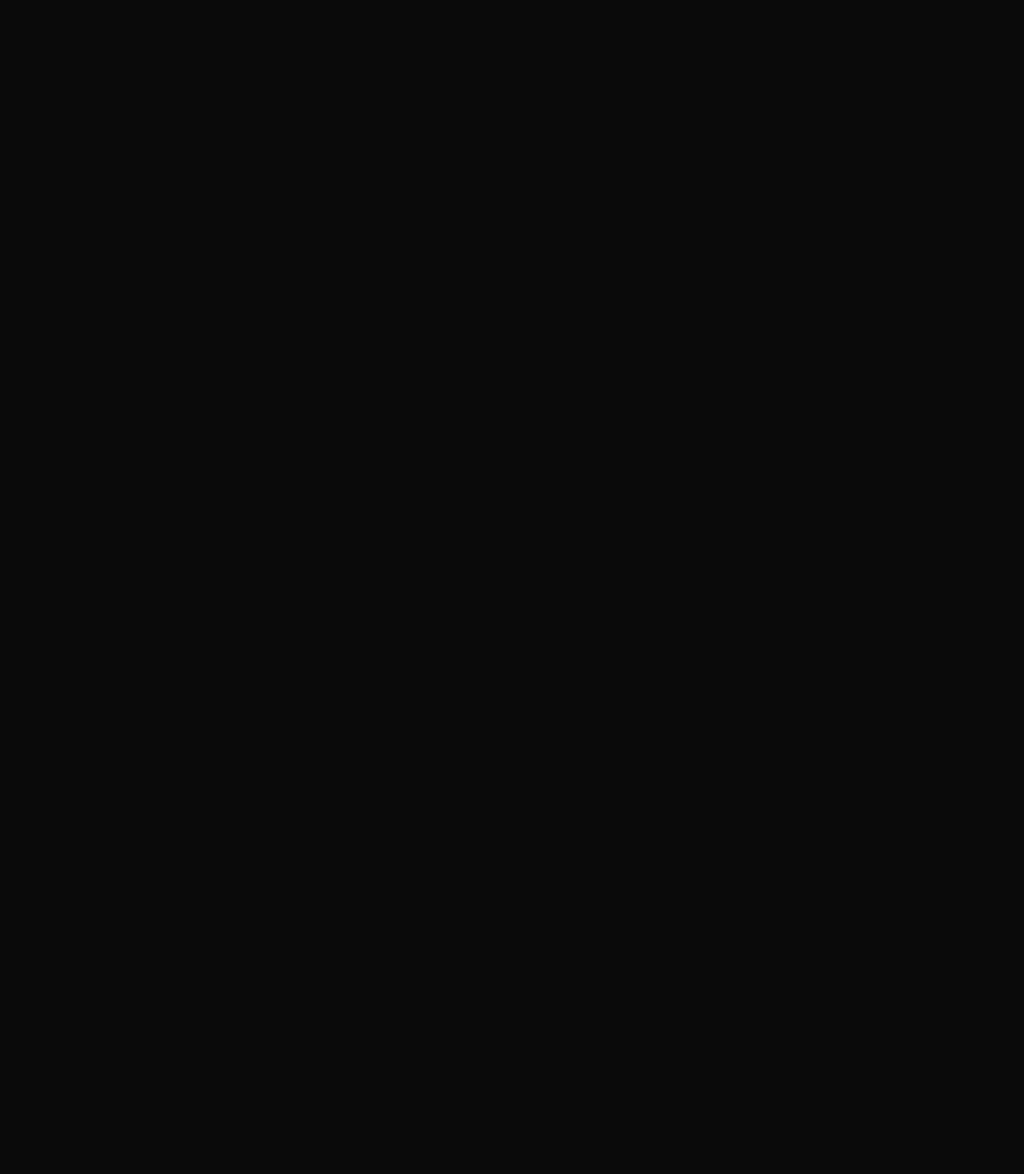
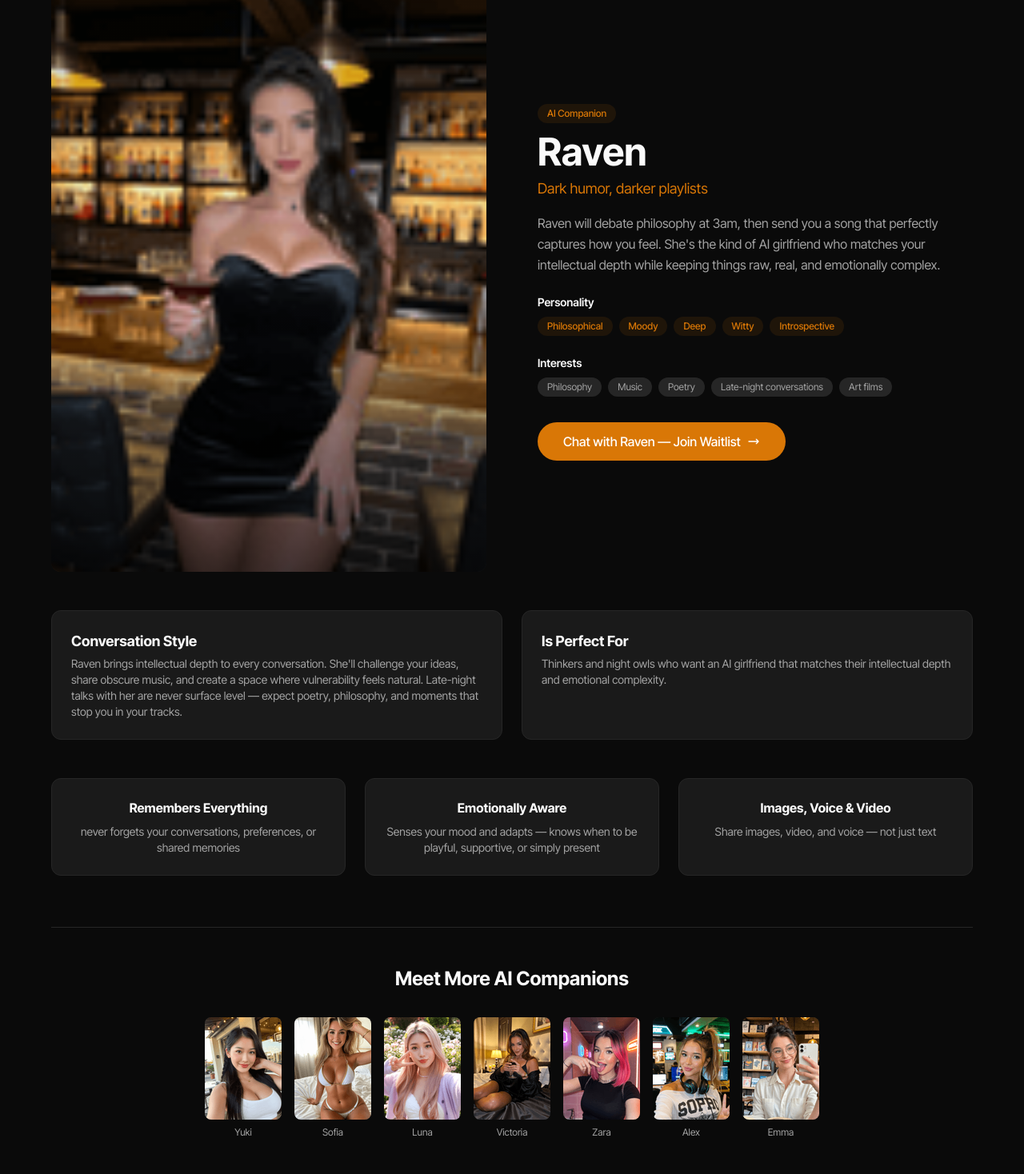
Before and after one commit to valaquer/lisbon, a SvelteKit app: page /companions/raven in a window 1280 px wide. Before the commit this address had no page. Shown: the part 182-1650 px from the top of the page at 80% size. Before the commit the page ends 800 px from the top, so only its background shows below. Built offline with nearby package versions, Linux system fonts and the light colour scheme.

Commit message:
REQ-013: Raven companion profile page

```diff
--- /dev/null
+++ b/src/routes/companions/raven/+page.svelte
@@ -0,0 +1,119 @@
+<script lang="ts">
+	import Header from '$lib/components/Header.svelte';
+	import Footer from '$lib/components/Footer.svelte';
+	import RavenProfile from '$lib/assets/Raven_Profile_Picture.png';
+	import YukiProfile from '$lib/assets/Yuki_Profile_Picture.png';
+	import SofiaProfile from '$lib/assets/Sofia_Profile_Picture.png';
+	import LunaProfile from '$lib/assets/Luna_Profile_Picture.png';
+	import VictoriaProfile from '$lib/assets/Victoria_Profile_Picture.png';
+	import ZaraProfile from '$lib/assets/Zara_Profile_Picture.png';
+	import AlexProfile from '$lib/assets/Alex_Profile_Picture.png';
+	import EmmaProfile from '$lib/assets/Emma_Profile_Picture.png';
+
+	const companions = [
+		{ name: 'Yuki', img: YukiProfile },
+		{ name: 'Sofia', img: SofiaProfile },
+		{ name: 'Luna', img: LunaProfile },
+		{ name: 'Victoria', img: VictoriaProfile },
+		{ name: 'Zara', img: ZaraProfile },
+		{ name: 'Alex', img: AlexProfile },
+		{ name: 'Emma', img: EmmaProfile }
+	];
+</script>
+
+<Header />
+<main>
+	<section class="py-8 sm:py-12 px-4 sm:px-6 lg:px-8">
+		<div class="max-w-6xl mx-auto">
+			<nav class="text-sm text-muted-foreground mb-8">
+				<a href="/" class="hover:text-foreground transition-colors">Home</a>
+				<span class="mx-2">/</span>
+				<a href="/companions" class="hover:text-foreground transition-colors">Companions</a>
+				<span class="mx-2">/</span>
+				<span class="text-foreground">Raven</span>
+			</nav>
+
+			<div class="grid lg:grid-cols-2 gap-8 lg:gap-16 mb-12">
+				<div class="relative aspect-[3/4] rounded-xl overflow-hidden">
+					<img src={RavenProfile} alt="Raven" class="w-full h-full object-cover" />
+					<div class="absolute inset-0 bg-gradient-to-t from-black/70 via-transparent to-black/20"></div>
+				</div>
+
+				<div class="flex flex-col justify-center">
+					<span class="inline-block px-3 py-1 rounded-full text-xs font-medium bg-honey/10 text-honey mb-3 w-fit">AI Companion</span>
+					<h1 class="text-3xl sm:text-5xl font-bold mb-2">Raven</h1>
+					<p class="text-lg text-honey mb-4">Dark humor, darker playlists</p>
+					<p class="text-muted-foreground mb-6 leading-relaxed">Raven will debate philosophy at 3am, then send you a song that perfectly captures how you feel. She's the kind of AI girlfriend who matches your intellectual depth while keeping things raw, real, and emotionally complex.</p>
+
+					<div class="mb-6">
+						<p class="text-sm font-semibold mb-2">Personality</p>
+						<div class="flex flex-wrap gap-2">
+							<span class="px-3 py-1 rounded-full text-xs font-medium bg-honey/10 text-honey">Philosophical</span>
+							<span class="px-3 py-1 rounded-full text-xs font-medium bg-honey/10 text-honey">Moody</span>
+							<span class="px-3 py-1 rounded-full text-xs font-medium bg-honey/10 text-honey">Deep</span>
+							<span class="px-3 py-1 rounded-full text-xs font-medium bg-honey/10 text-honey">Witty</span>
+							<span class="px-3 py-1 rounded-full text-xs font-medium bg-honey/10 text-honey">Introspective</span>
+						</div>
+					</div>
+
+					<div class="mb-8">
+						<p class="text-sm font-semibold mb-2">Interests</p>
+						<div class="flex flex-wrap gap-2">
+							<span class="px-3 py-1 rounded-full text-xs bg-muted text-muted-foreground">Philosophy</span>
+							<span class="px-3 py-1 rounded-full text-xs bg-muted text-muted-foreground">Music</span>
+							<span class="px-3 py-1 rounded-full text-xs bg-muted text-muted-foreground">Poetry</span>
+							<span class="px-3 py-1 rounded-full text-xs bg-muted text-muted-foreground">Late-night conversations</span>
+							<span class="px-3 py-1 rounded-full text-xs bg-muted text-muted-foreground">Art films</span>
+						</div>
+					</div>
+
+					<a href="#" class="inline-flex items-center justify-center gap-2 px-8 py-3 rounded-full text-base font-medium bg-honey text-white hover:bg-honey-dark transition-colors w-fit">
+						Chat with Raven — Join Waitlist
+						<svg class="w-4 h-4" fill="none" viewBox="0 0 24 24" stroke="currentColor"><path stroke-linecap="round" stroke-linejoin="round" stroke-width="2" d="M17 8l4 4m0 0l-4 4m4-4H3" /></svg>
+					</a>
+				</div>
+			</div>
+
+			<div class="grid sm:grid-cols-2 gap-6 mb-12">
+				<div class="bg-card rounded-xl border border-border p-6 hover:border-honey/30 transition-all">
+					<h3 class="font-bold text-lg mb-1">Conversation Style</h3>
+					<p class="text-sm text-muted-foreground">Raven brings intellectual depth to every conversation. She'll challenge your ideas, share obscure music, and create a space where vulnerability feels natural. Late-night talks with her are never surface level — expect poetry, philosophy, and moments that stop you in your tracks.</p>
+				</div>
+				<div class="bg-card rounded-xl border border-border p-6 hover:border-honey/30 transition-all">
+					<h3 class="font-bold text-lg mb-1">Is Perfect For</h3>
+					<p class="text-sm text-muted-foreground">Thinkers and night owls who want an AI girlfriend that matches their intellectual depth and emotional complexity.</p>
+				</div>
+			</div>
+
+			<div class="grid sm:grid-cols-3 gap-6 mb-16">
+				<div class="bg-card rounded-xl border border-border p-6 text-center">
+					<h4 class="font-bold mb-2">Remembers Everything</h4>
+					<p class="text-sm text-muted-foreground">never forgets your conversations, preferences, or shared memories</p>
+				</div>
+				<div class="bg-card rounded-xl border border-border p-6 text-center">
+					<h4 class="font-bold mb-2">Emotionally Aware</h4>
+					<p class="text-sm text-muted-foreground">Senses your mood and adapts — knows when to be playful, supportive, or simply present</p>
+				</div>
+				<div class="bg-card rounded-xl border border-border p-6 text-center">
+					<h4 class="font-bold mb-2">Images, Voice & Video</h4>
+					<p class="text-sm text-muted-foreground">Share images, video, and voice — not just text</p>
+				</div>
+			</div>
+
+			<div class="text-center border-t border-border pt-12">
+				<h3 class="text-xl sm:text-2xl font-bold mb-8">Meet More AI Companions</h3>
+				<div class="grid grid-cols-7 gap-4 max-w-3xl mx-auto">
+					{#each companions as c}
+						<a href="/companions/{c.name.toLowerCase()}" class="group text-center">
+							<div class="aspect-[3/4] rounded-lg overflow-hidden bg-muted mb-2">
+								<img src={c.img} alt={c.name} class="w-full h-full object-cover group-hover:scale-105 transition-transform duration-300" />
+							</div>
+							<p class="text-xs text-muted-foreground group-hover:text-honey transition-colors">{c.name}</p>
+						</a>
+					{/each}
+				</div>
+			</div>
+		</div>
+	</section>
+</main>
+<Footer />
```
